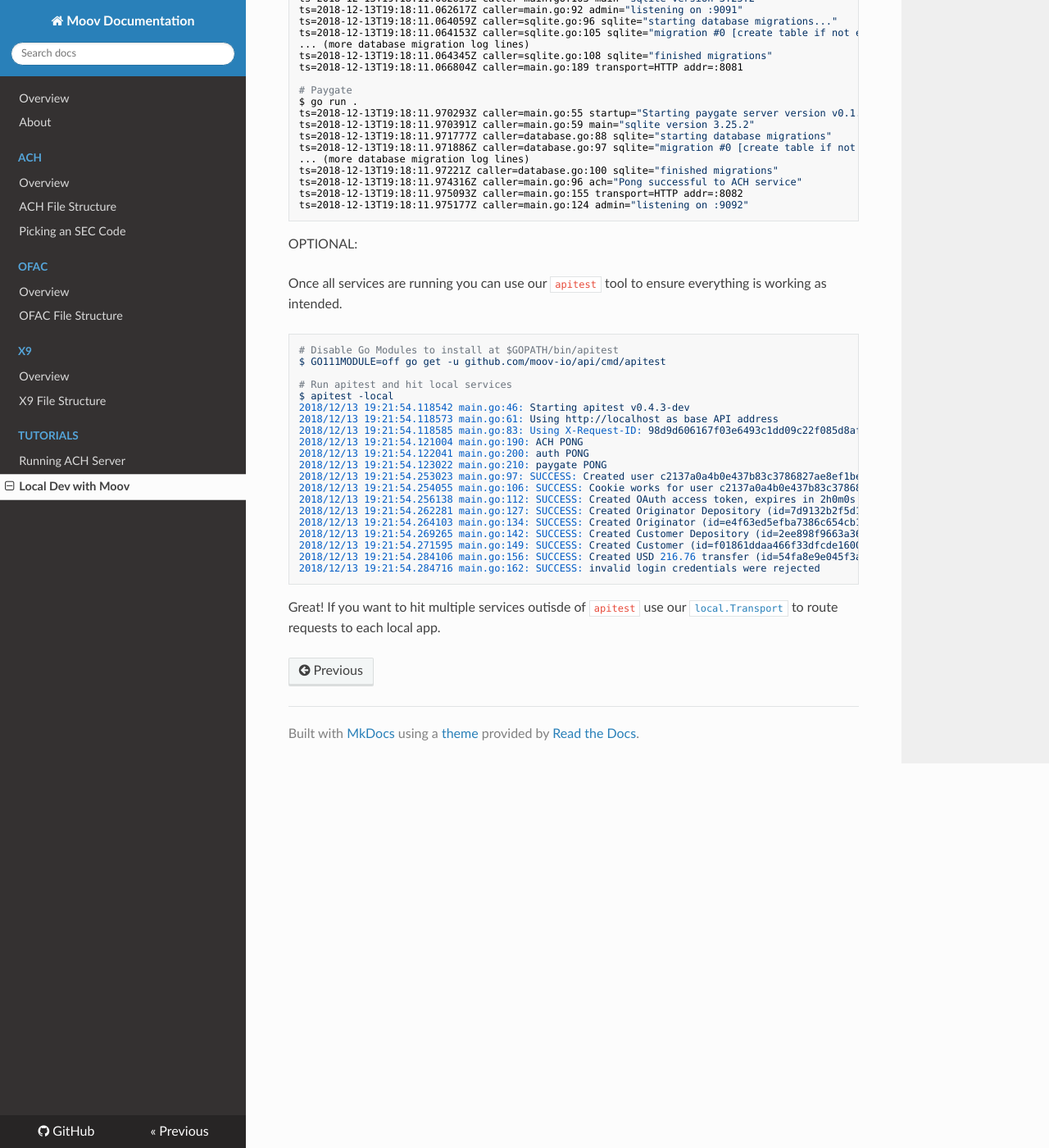
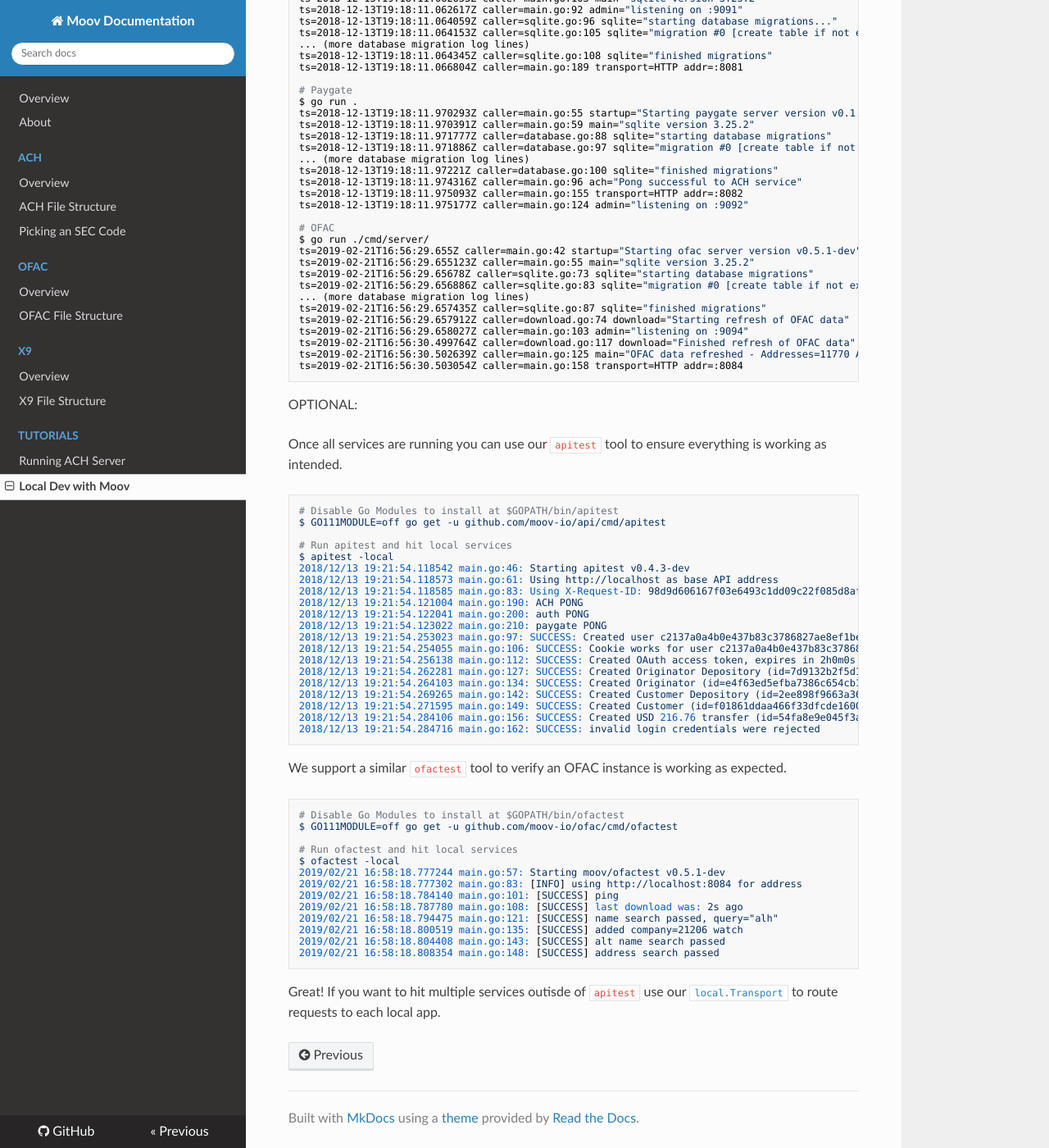
Before and after one commit to wadearnold/docs, an MkDocs documentation site: the page built from docs/tutorials/local-dev.md, in a window 1280 px wide and 1400 px high, scrolled down 471 px. Shown: the whole window at 82% size. Built offline with MkDocs 1.6.1, drawn with Linux system fonts in a browser that asks for light colours; nearby versions of some CDN libraries; old or Windows-style settings are respelled for this version of MkDocs; some of the changed text lies outside the part shown.

Commit message:
tutorials: mention OFAC in local dev

````diff
--- a/docs/tutorials/local-dev.md
+++ b/docs/tutorials/local-dev.md
@@ -35,6 +35,20 @@ ts=2018-12-13T19:18:11.97221Z caller=database.go:100 sqlite="finished migrations
 ts=2018-12-13T19:18:11.974316Z caller=main.go:96 ach="Pong successful to ACH service"
 ts=2018-12-13T19:18:11.975093Z caller=main.go:155 transport=HTTP addr=:8082
 ts=2018-12-13T19:18:11.975177Z caller=main.go:124 admin="listening on :9092"
+
+# OFAC
+$ go run ./cmd/server/
+ts=2019-02-21T16:56:29.655Z caller=main.go:42 startup="Starting ofac server version v0.5.1-dev"
+ts=2019-02-21T16:56:29.655123Z caller=main.go:55 main="sqlite version 3.25.2"
+ts=2019-02-21T16:56:29.65678Z caller=sqlite.go:73 sqlite="starting database migrations"
+ts=2019-02-21T16:56:29.656886Z caller=sqlite.go:83 sqlite="migration #0 [create table if not exists customer_name...] changed 0 rows"
+... (more database migration log lines)
+ts=2019-02-21T16:56:29.657435Z caller=sqlite.go:87 sqlite="finished migrations"
+ts=2019-02-21T16:56:29.657912Z caller=download.go:74 download="Starting refresh of OFAC data"
+ts=2019-02-21T16:56:29.658027Z caller=main.go:103 admin="listening on :9094"
+ts=2019-02-21T16:56:30.499764Z caller=download.go:117 download="Finished refresh of OFAC data"
+ts=2019-02-21T16:56:30.502639Z caller=main.go:125 main="OFAC data refreshed - Addresses=11770 AltNames=9743 SDNs=7437"
+ts=2019-02-21T16:56:30.503054Z caller=main.go:158 transport=HTTP addr=:8084
 ```
 
 OPTIONAL:
@@ -64,4 +78,22 @@ $ apitest -local
 2018/12/13 19:21:54.284716 main.go:162: SUCCESS: invalid login credentials were rejected
 ```
 
+We support a similar `ofactest` tool to verify an OFAC instance is working as expected.
+
+```
+# Disable Go Modules to install at $GOPATH/bin/ofactest
+$ GO111MODULE=off go get -u github.com/moov-io/ofac/cmd/ofactest
+
+# Run ofactest and hit local services
+$ ofactest -local
+2019/02/21 16:58:18.777244 main.go:57: Starting moov/ofactest v0.5.1-dev
+2019/02/21 16:58:18.777302 main.go:83: [INFO] using http://localhost:8084 for address
+2019/02/21 16:58:18.784140 main.go:101: [SUCCESS] ping
+2019/02/21 16:58:18.787780 main.go:108: [SUCCESS] last download was: 2s ago
+2019/02/21 16:58:18.794475 main.go:121: [SUCCESS] name search passed, query="alh"
+2019/02/21 16:58:18.800519 main.go:135: [SUCCESS] added company=21206 watch
+2019/02/21 16:58:18.804408 main.go:143: [SUCCESS] alt name search passed
+2019/02/21 16:58:18.808354 main.go:148: [SUCCESS] address search passed
+```
+
 Great! If you want to hit multiple services outisde of `apitest` use our [`local.Transport`](https://godoc.org/github.com/moov-io/api/cmd/apitest/local#Transport) to route requests to each local app.
````
Also changed, not shown: other parts of docs/tutorials/local-dev.md (+1 -1 lines).
